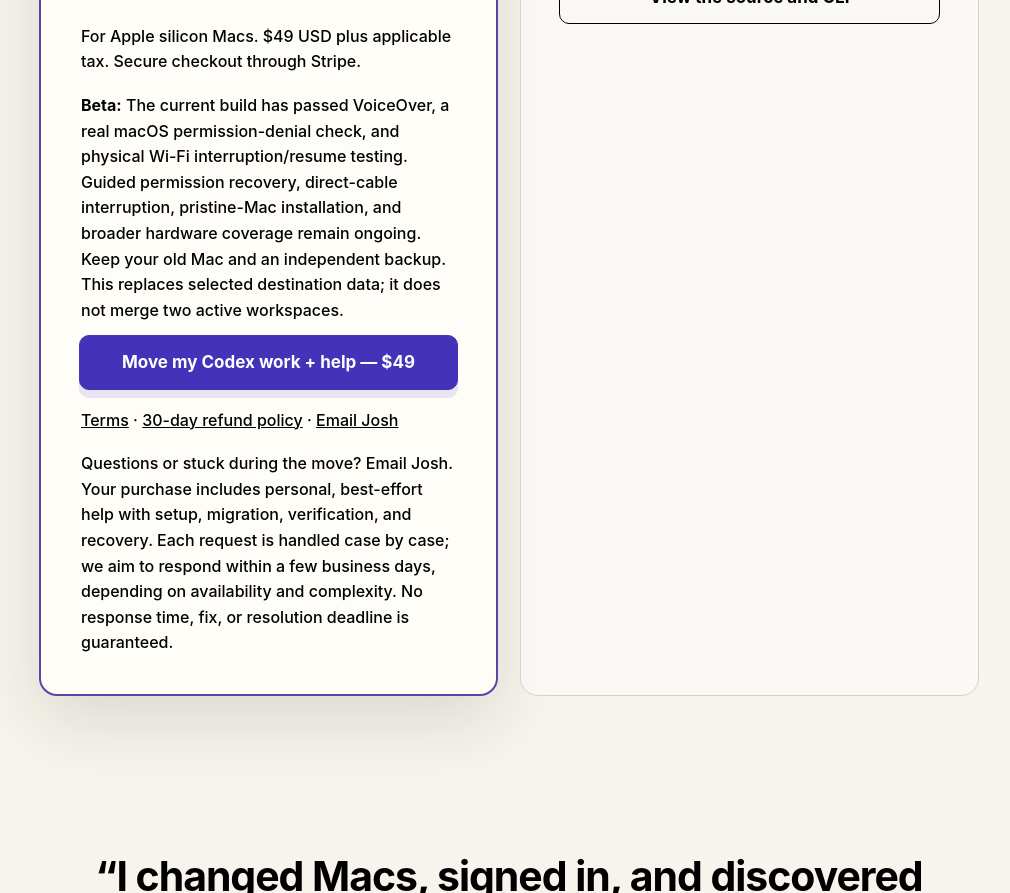
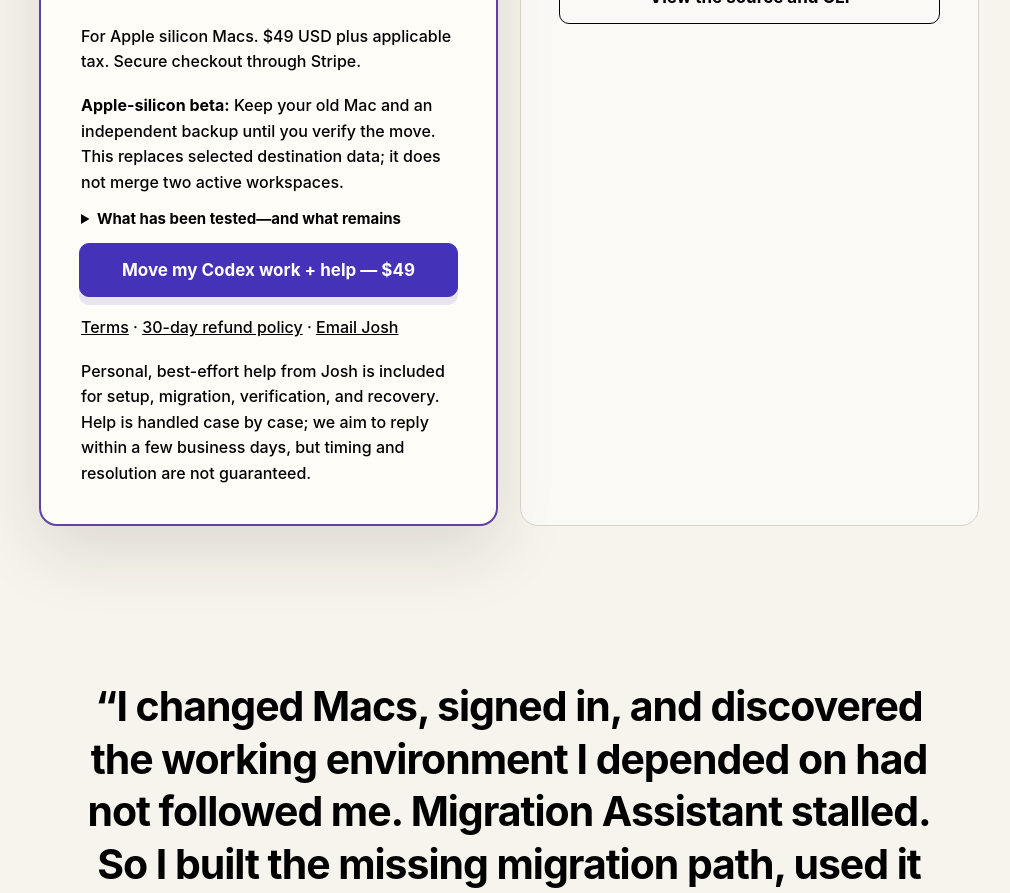
Before and after one commit to jsegeren/codex-migrate, a website: page site/index.html in a window 1280 px wide. Shown: the part 4908-5801 px from the top of the page, without its empty margins (131-1141 px from the left). Drawn offline with Linux system fonts and the light colour scheme; no server answers.

Commit message:
Reduce paid checkout copy friction

```diff
--- a/site/index.html
+++ b/site/index.html
@@ -176,12 +176,16 @@
             </div>
             <div id="checkout-panel">
               <p id="checkout-platform" class="disclosure">For Apple silicon Macs. $49 USD plus applicable tax. Secure checkout through Stripe.</p>
-              <p id="beta-limits" class="disclosure"><strong>Beta:</strong> The current build has passed VoiceOver, a real macOS permission-denial check, and physical Wi-Fi interruption/resume testing. Guided permission recovery, direct-cable interruption, pristine-Mac installation, and broader hardware coverage remain ongoing. Keep your old Mac and an independent backup. This replaces selected destination data; it does not merge two active workspaces.</p>
+              <p id="beta-limits" class="disclosure"><strong>Apple-silicon beta:</strong> Keep your old Mac and an independent backup until you verify the move. This replaces selected destination data; it does not merge two active workspaces.</p>
+              <details class="beta-details">
+                <summary>What has been tested—and what remains</summary>
+                <p>The current build has passed VoiceOver, a real macOS permission-denial check, and physical Wi-Fi interruption/resume testing. Guided permission recovery, direct-cable interruption, pristine-Mac installation, and broader hardware coverage remain ongoing.</p>
+              </details>
               <button id="checkout-button" class="button button-primary full" data-analytics-event="begin_checkout" type="button" aria-describedby="checkout-platform beta-limits checkout-status">Move my Codex work + help — $49</button>
               <p id="checkout-status" role="status"></p>
               <p class="disclosure"><a href="/terms.html">Terms</a> · <a href="/refunds.html">30-day refund policy</a> · <a href="mailto:joshua@segeren.com?subject=Codex%20Migrate%20purchase%20help">Email Josh</a></p>
             </div>
-            <p class="disclosure">Questions or stuck during the move? Email Josh. Your purchase includes personal, best-effort help with setup, migration, verification, and recovery. Each request is handled case by case; we aim to respond within a few business days, depending on availability and complexity. No response time, fix, or resolution deadline is guaranteed.</p>
+            <p class="disclosure">Personal, best-effort help from Josh is included for setup, migration, verification, and recovery. Help is handled case by case; we aim to reply within a few business days, but timing and resolution are not guaranteed.</p>
             <div class="launch-interest" id="launch-email" hidden>
               <h3>Want a launch email?</h3>
               <form class="signup-form" action="/api/signup" method="post">
--- a/site/styles.css
+++ b/site/styles.css
@@ -119,6 +119,9 @@ h1 .accent { color: var(--purple); }
 .check-list.compact li { border-color: var(--line); }
 .check-list.compact li::before { color: var(--purple); }
 .disclosure { margin: 18px 2px 0; color: var(--muted); font-size: 16px; line-height: 1.6; }
+.beta-details { padding: 12px 2px 0; border: 0; }
+.beta-details summary { color: var(--muted); font-size: 15px; font-weight: 680; }
+.beta-details p { margin: 10px 0 0; font-size: 15px; line-height: 1.6; }
 .launch-interest { margin-top: 24px; padding-top: 24px; border-top: 1px solid var(--line); }
 .launch-interest h3 { font-size: 20px; }
 .signup-form { display: grid; gap: 14px; }
```
